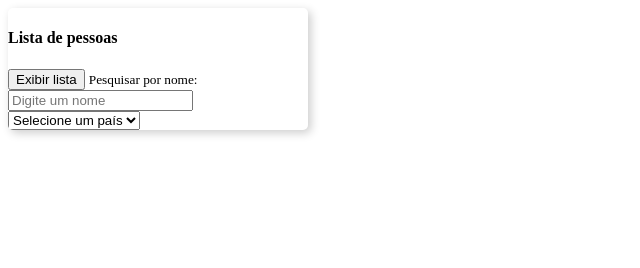
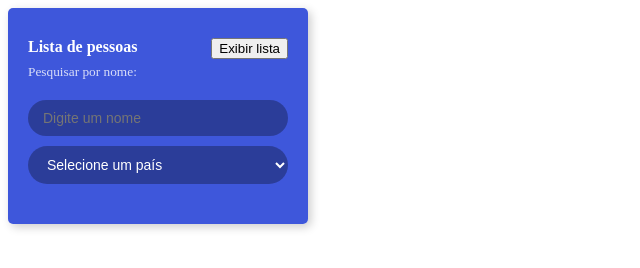
Before and after one commit to allandasilvadev/curso-intensivo-html-css-js, a plain HTML site: page index.html in a window 1280 px wide. Shown: the whole page, without its empty margins (0-640 px from the left). Drawn offline with Linux system fonts and the light colour scheme.

Commit message:
Adiciona regras de css ao projeto

```diff
--- a/index.html
+++ b/index.html
@@ -9,11 +9,13 @@
 	</head>
 	<body>
 		<div class="container">
-			<h4>Lista de pessoas</h4>
+			<header class="header">
+				<div style="display: flex; flex-direction: row; justify-content: space-between;">
+					<h4 class="title">Lista de pessoas</h4>
+					<button id="displayButton">Exibir lista</button>
+        </div>
 
-			<button id="displayButton">Exibir lista</button>
-
-			<small>Pesquisar por nome:</small>
+				<small class="subtitle">Pesquisar por nome:</small>
 				<input type="text" placeholder="Digite um nome" id="filter">
 
 				<select name="select" id="select">
@@ -22,6 +24,7 @@
 					<option value="Itália">Itália</option>
 					<option value="Portugal">Portugal</option>
 				</select>
+			</header>
 
 			<ul id="result" class="user-list">
 			</ul>
--- a/style.css
+++ b/style.css
@@ -46,3 +46,31 @@
 .user-list li.hide {
 	display: none;
 }
+
+.header {
+	background-color: #3e57db;
+	color:  #fff;
+	padding: 30px 20px;
+}
+
+.header input, select {
+	background-color: rgba(0, 0, 0, 0.3);
+	border: 0;
+	border-radius: 50px;
+	color: #fff;
+	font-size: 14px;
+	padding: 10px 15px;
+	margin-bottom: 10px;
+	width: 100%;
+	box-sizing: border-box;
+}
+
+.title {
+	margin: 0;
+}
+
+.subtitle {
+	display: inline-block;
+	margin: 5px 0 20px;
+	opacity: 0.8;
+}
```
Lines whose indentation alone changed are shown as unchanged.
